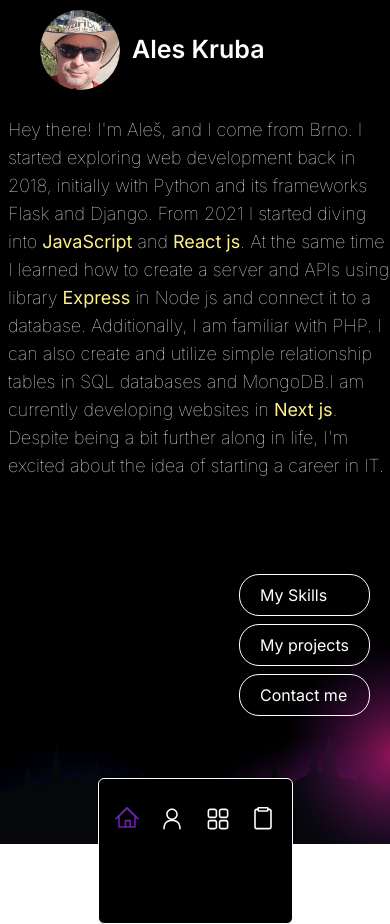
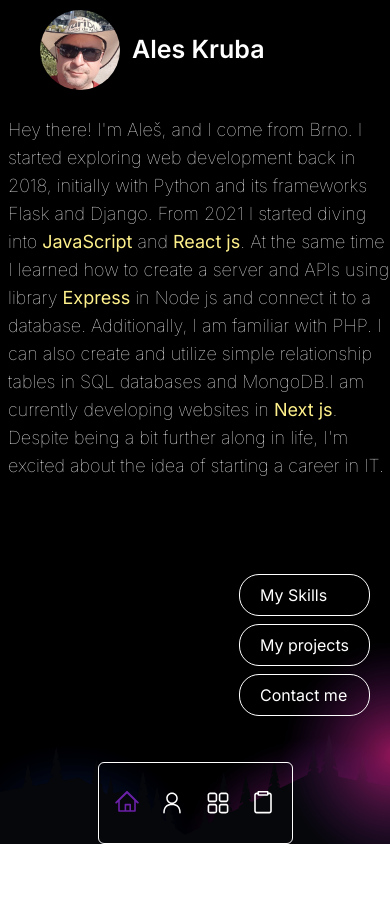
Before and after one commit to aleskruba/portfolio, a Next.js app: page / in a window 390 px wide. After the commit the page ends 844 px from the top, so only its background shows below. Built offline with nearby package versions, Linux system fonts and the light colour scheme.

Commit message:
cancel eshop II

```diff
--- a/components/Navigation.tsx
+++ b/components/Navigation.tsx
@@ -64,14 +64,14 @@ function Navigation() {
   return (
     <div
     style={{ left: "25%" }}
-    className="absolute z-[50] -bottom-20 w-[50%] md:w-[50%] max-h-[150px] rounded-md flex justify-between items-center border bg-black border-white px-4 py-7"
+    className="absolute z-[50] bottom-0 w-[50%] md:w-[50%] max-h-[150px] rounded-md flex justify-between items-center border bg-black-500 border-white px-4 py-7"
   >
 
   {/*   {isRouting && <Transition />} */}
     {NavLinks.map((nav) => (
-      <Link key={nav.name} href={nav.link}     className="mb-16 md:ml-16 md:pl-4 md:w-[50%]  relative">
+      <Link key={nav.name} href={nav.link}     className="mb-0 md:ml-0 md:pl-4 md:w-[50%]  relative">
 
-      <div className="absolute w-[100px] h-[44px] left-[-10px] bottom-1 opacity-0 md:text-purple-800 md:hover:opacity-100">{nav.alt}
+      <div className="absolute w-[100px] h-[44px] left-[-10px] bottom-1 opacity-0 md:text-gray-400 md:hover:opacity-100">{nav.alt}
       </div>
         <nav.icon
           className={`w-[24px] h-[24px] hover:text-purple-800  ${
```
